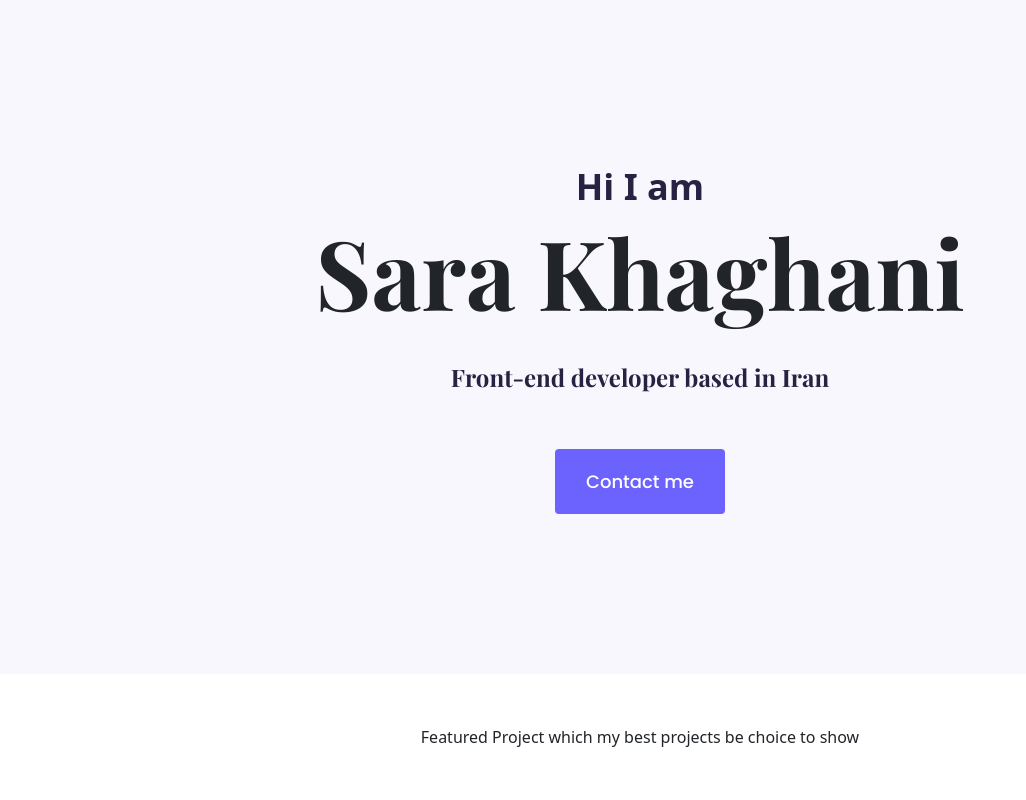
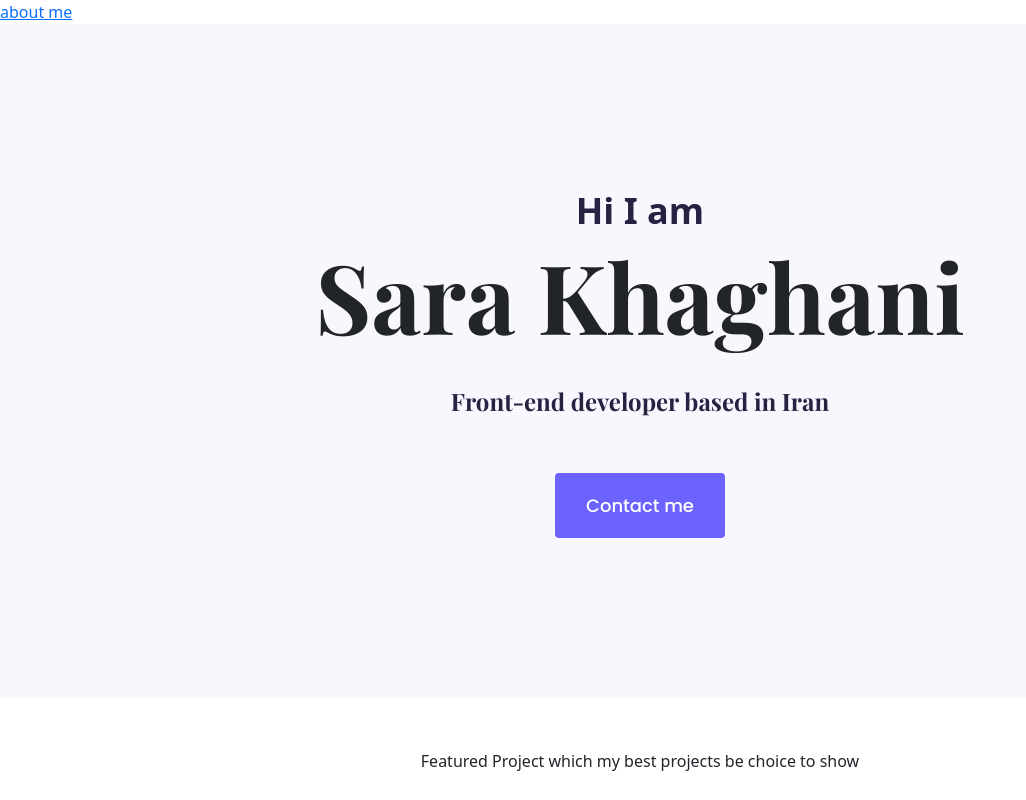
Before and after one commit to sarakhaghani/portfolio, a plain HTML site: page index.html in a window 1280 px wide. Shown: the top 800 px of the page, without its empty margins (0-1026 px from the left). Drawn offline with nearby package versions, Linux system fonts and the light colour scheme.

Commit message:
Update index.html

```diff
--- a/index.html
+++ b/index.html
@@ -30,6 +30,7 @@
     />
   </head>
   <body>
+    <a href="about.html">about me</a>
     <div class="hero">
       <p>Hi I am</p>
       <h1 class="mb-4">Sara Khaghani</h1>
```
